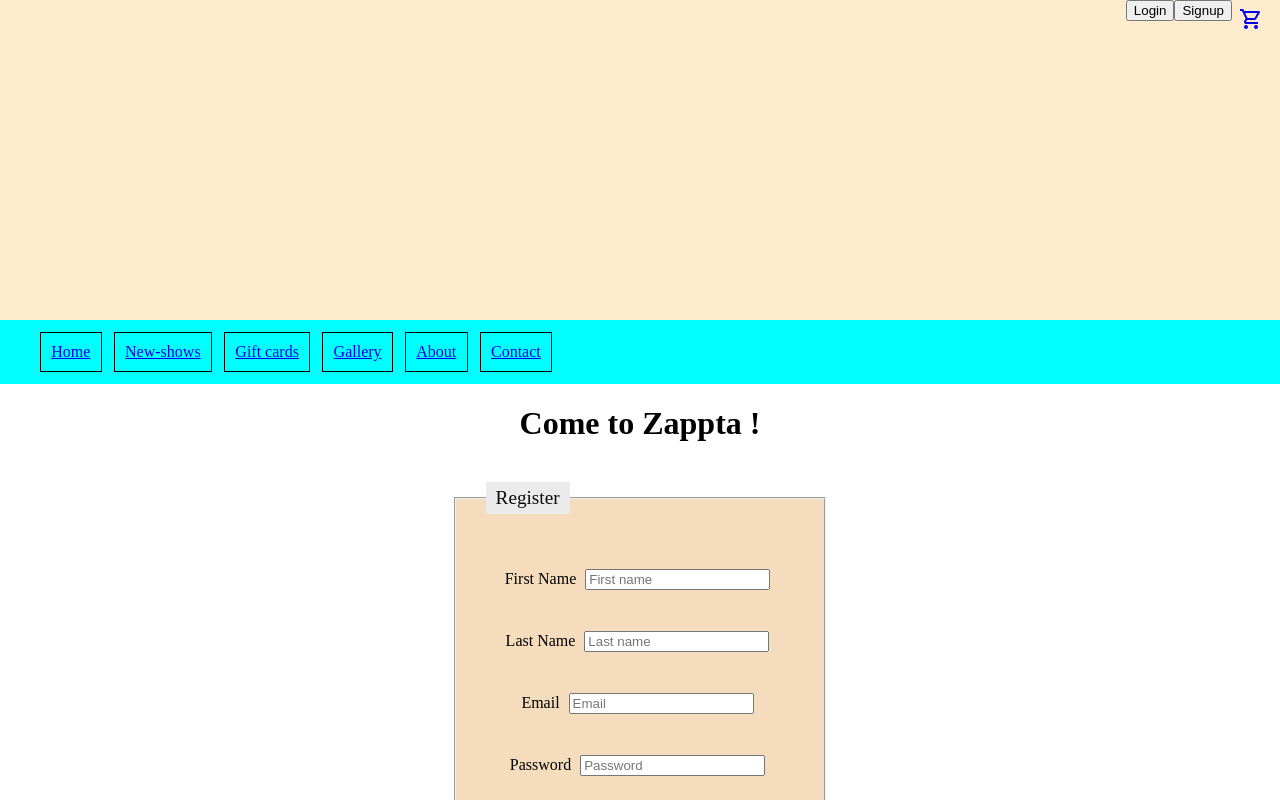
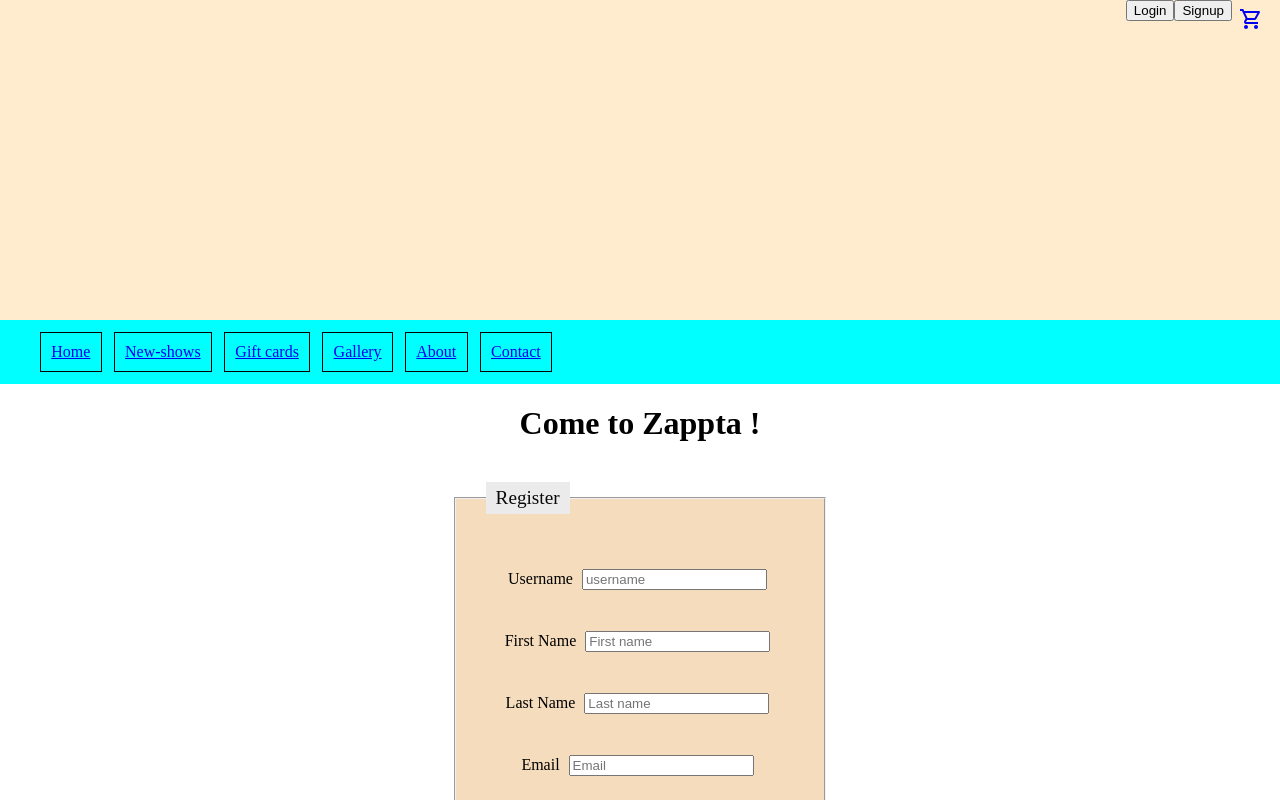
Before and after one commit to silveray47/Zapta, a React (Create React App) app: page /Signup in a window 1280 px wide. Shown: the top 800 px of the page. Built offline with nearby package versions, Linux system fonts and the light colour scheme.

Commit message:
payment page getting info

```diff
--- /dev/null
+++ b/src/components/Payment/payment.css
@@ -0,0 +1,3 @@
+.payment-container{
+    background-color:blueviolet;
+}
--- a/src/components/Payment/payment.jsx
+++ b/src/components/Payment/payment.jsx
@@ -1,9 +1,28 @@
 import React from 'react'
+import './payment.css'
+import { Link, useParams } from 'react-router-dom'
+import concertsList from '../../concerts.json'
+import {useState} from 'react';
+import {Formik} from "formik"
+import * as Yup from "yup"
+import { useSelector, useDispatch } from "react-redux";
+
+import { currentPayment } from '../paymentDetails'
+
+
 
 export default function Payment() {
+
+ const sumPayment = useSelector(currentPayment)
+ const currentConcert = concertsList[sumPayment.concertId-1]
+
+
   return (
-    <div>
+    <div className='payment-container'>
       <h1>payment</h1>
+
+
+
     </div>
   )
 }
--- a/src/components/concert/Concert.jsx
+++ b/src/components/concert/Concert.jsx
@@ -12,7 +12,7 @@ import LocalOfferTwoToneIcon from '@mui/icons-material/LocalOfferTwoTone';
 import {Formik} from "formik"
 import * as Yup from "yup"
 import { useSelector, useDispatch } from "react-redux";
-import { paymentForward, createPayment } from '../paymentDetails'
+import { createPayment } from '../paymentDetails'
 import { number } from 'yup/lib/locale';
 
 
@@ -21,15 +21,15 @@ export default function Concert() {
   const currentConcert = concertsList[id-1]
   const [date, setDate] = useState(new Date())
   const concertDetails = currentConcert.details
-  console.log(concertDetails)
 
- /*  const paymentObject = useSelector(paymentForward) */
+
+  /* const paymentObject = useSelector(paymentForward) */
   const dispatch = useDispatch()
     const schema = Yup.object().shape({
         date: Yup.string()
         .required('Please choose a valid date'),
 
-        amount: Yup.string()
+        amountOfTickets: Yup.string()
         .required('Please choose the amount of tickets')
 
 
@@ -83,7 +83,7 @@ export default function Concert() {
             <br />
 
             <div>
-            <Formik initialValues={{date:'...', amount:'0'}}
+            <Formik initialValues={{concertId: currentConcert.id, date:'...', amountOfTickets:'0', pricePerUnit:currentConcert.price, totalPrice:''}}
             onSubmit={(values) => {alert ("your values: " + JSON.stringify(values))}}
             validationSchema={schema}
             >
@@ -111,13 +111,13 @@ export default function Concert() {
                         </td>
 
                         <td>
-                        <label htmlFor="amount">How many?  </label>
+                        <label htmlFor="amountOfTickets">How many?  </label>
                         </td>
 
                         <td>
-                          <select name="amount" id="amount"
+                          <select name="amountOfTickets" id="amountOfTickets"
                                 onChange={handleChange}
-                                values={values.amount}
+                                values={values.amountOfTickets}
                                 onBlur={handleBlur}>
                               <option value="0" defaultValue={0}>0</option>
                               <option value="1">1</option>
@@ -137,11 +137,11 @@ export default function Concert() {
                         <td></td>
                         <td> <p>{errors.date && touched.date && errors.date}</p></td>
                         <td></td>
-                        <td><p>{errors.amount && touched.amount && errors.amount}</p></td>
+                        <td><p>{errors.amountOfTickets && touched.amountOfTickets && errors.amountOfTickets}</p></td>
 
                       </tr>
                       <tr >
-                        <td colSpan="4"> {values.amount} tickets to {currentConcert.artist} on {values.date}</td>
+                        <td colSpan="4"> {values.amountOfTickets} tickets to {currentConcert.artist} on {values.date}</td>
                       </tr>
                     </tbody>
                   </table>
@@ -149,7 +149,7 @@ export default function Concert() {
                     <br /> <br />
 
                     <Link to='/Payment'>
-                    <button type="submit" onClick={() => dispatch(createPayment(values, currentConcert))}>Add To Cart </button>
+                    <button type="submit" onClick={() => dispatch(createPayment(values))}>Add To Cart </button>
                     </Link>
                 </form>
                 )}
--- a/src/components/home/Home.jsx
+++ b/src/components/home/Home.jsx
@@ -8,8 +8,7 @@ import { Link } from 'react-router-dom'
 
 
 export default function Home() {
-  const [newShows, setNewShows] = useState(['nina','omerAdam','idanHaviv','yvalDayan'])
-  const [godMusic, setGodMusic] = useState(['tamir','machina','charchOfTheMind'])
+
   return (
     <div className='home'>
       <div>
--- a/src/components/paymentDetails.js
+++ b/src/components/paymentDetails.js
@@ -1,17 +1,19 @@
 import { createSlice } from "@reduxjs/toolkit";
+
 
 export const paymentDetails = createSlice({
     name:'payment',
-    initialState: {paymentObject: {date:'', amountOfTickets:'', pricePerUnit:'', totalPrice:''}},
+    initialState: {paymentObject: {concertId:'', date:'', amountOfTickets:'', pricePerUnit:'', totalPrice:''}},
 
     reducers:{
-        createPayment: (state, inputValues, currentPayment) => {
+        createPayment: (state, inputValues) => {
             console.log(inputValues.payload)
-            console.log(currentPayment.payload)
             state.paymentObject = inputValues.payload
+            state.paymentObject.totalPrice = state.paymentObject.pricePerUnit * state.paymentObject.amountOfTickets
+
         },
         getPayment: (state, inputValues) => {
-            console.log(inputValues.payload)
+
             state.paymentObject = inputValues.payload
         }
     }
@@ -22,6 +24,6 @@ export const {
     getPayment
 } = paymentDetails.actions
 
-export const paymentForward = (state)=>state.payment.paymentObject
+export const currentPayment = (state)=>state.payment.paymentObject
 
 export default paymentDetails.reducer
--- a/src/components/signup/Signup.jsx
+++ b/src/components/signup/Signup.jsx
@@ -46,7 +46,7 @@ const Signup = () => {
         <div>
              <h1>Come to Zappta !</h1> <br />
 
-            <Formik initialValues={{fname:'', lname:'', email:'', phone:'',
+            <Formik initialValues={{userName:'', fname:'', lname:'', email:'', phone:'',
                                     address:'', password:'', repeat_password:'',
                                     birthday:'', terms:''}}
             onSubmit={(values) => {alert ("your values: " + JSON.stringify(values))}}
@@ -57,6 +57,19 @@ const Signup = () => {
                 <form onSubmit={handleSubmit} noValidate>
                     <fieldset>
                     <legend>Register</legend>
+                    <label htmlFor="userName">Username  </label>
+                        <input
+                            type="text"
+                            name="userName"
+                            id="userName"
+                            placeholder="username"
+                            onChange={handleChange}
+                            values={values.userName}
+                            onBlur={handleBlur}
+                        />
+                        <p>{errors.userName && touched.userName && errors.userName}</p>
+
+                        <br />
                         <label htmlFor="fname">First Name  </label>
                         <input
                             type="text"
--- a/src/components/user.js
+++ b/src/components/user.js
@@ -2,17 +2,17 @@ import { createSlice } from "@reduxjs/toolkit";
 
 export const userDetails = createSlice({
     name:'user',
-    initialState: {obj: {fname:'', lname:'', email:'', phone:'',
+    initialState: {obj: {userNane:'', fname:'', lname:'', email:'', phone:'',
                         address:'', password:'',
                         birthday:'', terms:''}},
 
     reducers:{
         createUser: (state, inputValues) => {
-            console.log(inputValues.payload)
+            // console.log(inputValues.payload)
             state.obj = inputValues.payload
         },
         getUser: (state, inputValues) => {
-            console.log(inputValues.payload)
+            // console.log(inputValues.payload)
             //need to change next line to pull user out of JSON file
             state.obj = inputValues.payload
         }
--- a/src/store.js
+++ b/src/store.js
@@ -1,9 +1,11 @@
 import {configureStore} from '@reduxjs/toolkit'
 import UserDetails  from './components/user'
+import paymentDetails from './components/paymentDetails'
 
 export default configureStore({
     reducer: {
-        user : UserDetails
+        user : UserDetails,
+        payment : paymentDetails
 
     }
 })
```
